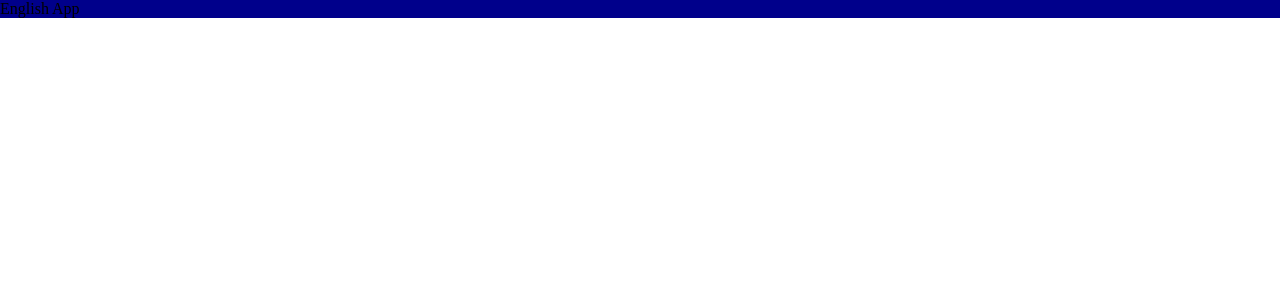
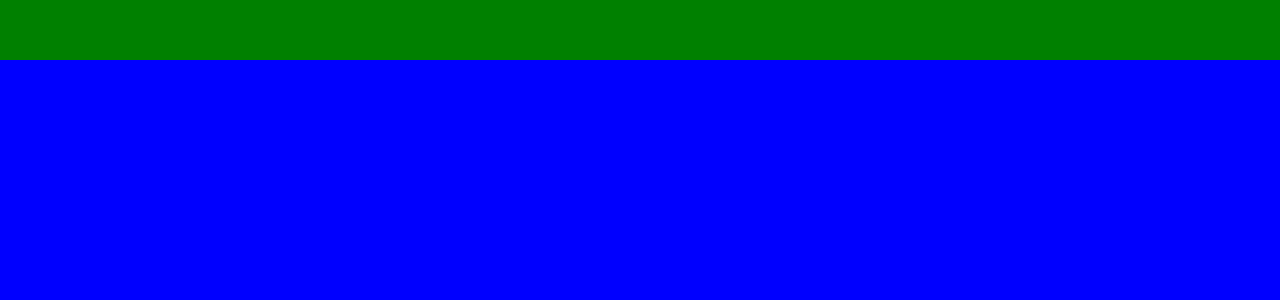
Before and after one commit to ArkadyPol/EnglishApp, a React app: page / in a window 1280 px wide. Shown: the top 300 px of the page. Built offline with nearby package versions, Linux system fonts and the light colour scheme.

Commit message:
add header and content components

```diff
--- a/src/App.module.scss
+++ b/src/App.module.scss
@@ -1,8 +1,8 @@
-$darkblue: #00008b;
+$blue: #0000ff;
 
 .app {
-  background-color: $darkblue;
+  background-color: $blue;
+  height: 100vh;
+  display: grid;
+  grid-template-rows: 60px 1fr;
 }
-.app-nav {
-  margin: 0 auto;
-}
--- a/src/App.tsx
+++ b/src/App.tsx
@@ -1,8 +1,15 @@
 import React from 'react';
-import styles from'./App.module.scss';
+import styles from './App.module.scss';
+import Content from './components/Content/Content';
+import Header from './components/Header/Header';
 
 const App = () => {
-  return <div className={styles.app}>English App</div>;
+  return (
+    <div className={styles.app}>
+      <Header />
+      <Content />
+    </div>
+  );
 };
 
 export default App;
--- /dev/null
+++ b/src/components/Content/Content.tsx
@@ -0,0 +1,7 @@
+import React from 'react';
+
+const Content = () => {
+  return <div className="content"></div>;
+};
+
+export default Content;
--- /dev/null
+++ b/src/components/Header/Header.module.scss
@@ -0,0 +1,5 @@
+$green: #008000;
+
+.header {
+  background-color: $green;
+}
--- /dev/null
+++ b/src/components/Header/Header.tsx
@@ -0,0 +1,8 @@
+import React from 'react';
+import styles from './Header.module.scss';
+
+const Header = () => {
+  return <nav className={styles.header}></nav>;
+};
+
+export default Header;
```
